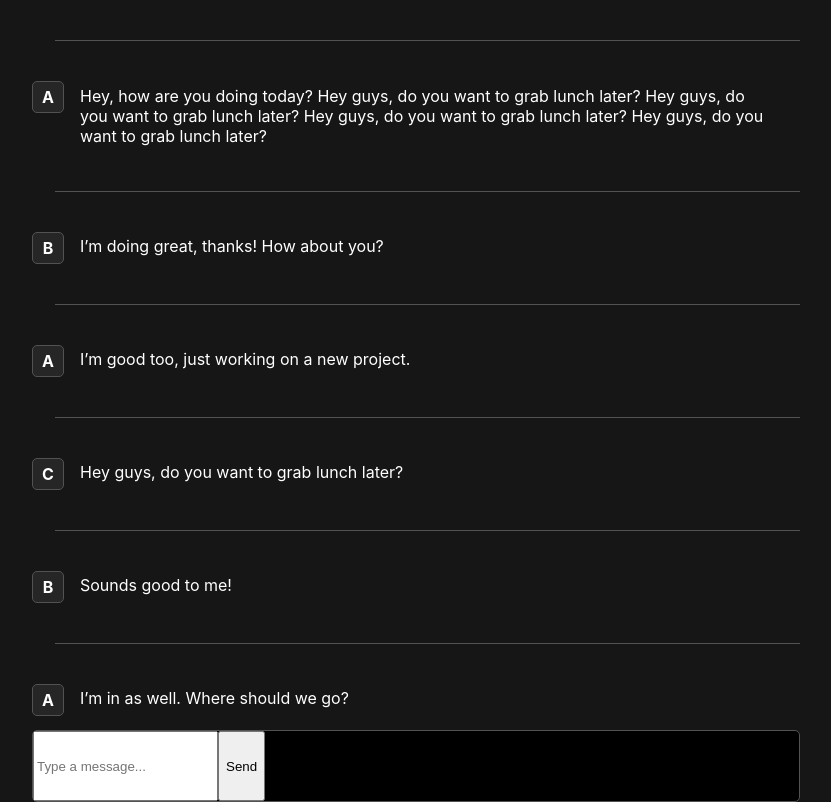
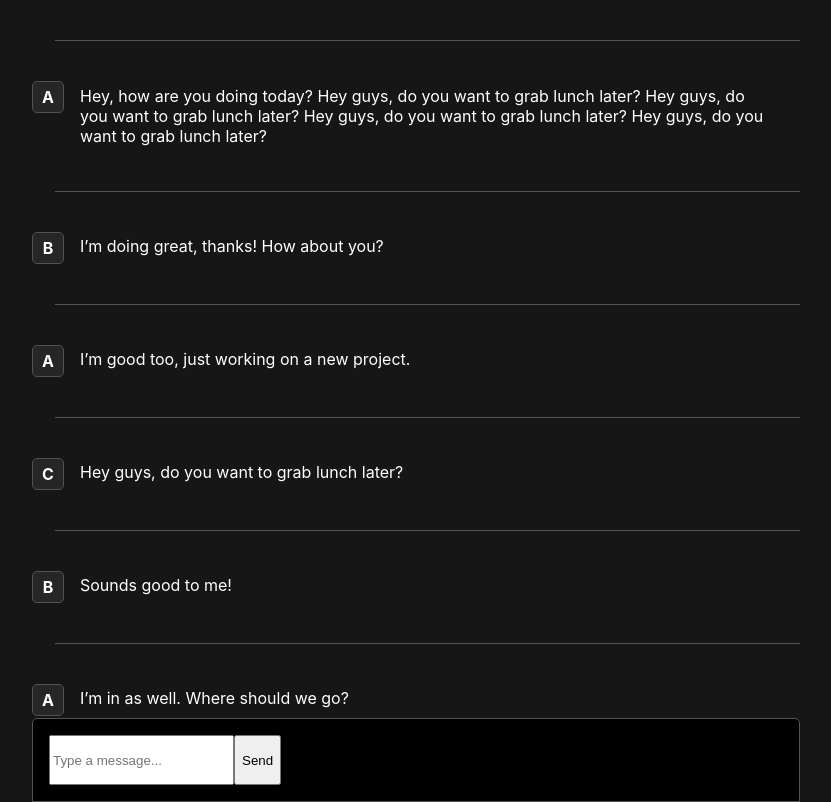
Before and after one commit to doga-ozcelik/chat-application, a React (Create React App) app: page / in a window 1280 px wide. Shown: the whole page, without its empty margins (224-1055 px from the left). Built offline with nearby package versions, Linux system fonts and the light colour scheme.

Commit message:
style(MessageInput.css): Arrange container design

```diff
--- a/src/components/ChatBox/ChatBox.css
+++ b/src/components/ChatBox/ChatBox.css
@@ -1,6 +1,6 @@
 .Chat-box-container {
   overflow-y: scroll;
-  height: calc(100vh - 70px);
+  height: calc(100vh - 50px - 2rem);
 }
 
 .Message {
--- a/src/components/MessageInput/MessageInput.css
+++ b/src/components/MessageInput/MessageInput.css
@@ -1,7 +1,8 @@
 .Input-container {
   display: flex;
   background-color: black;
-  border-radius: 5px;
+  border-radius: 5px 5px 0 0;
   border: 0.5px solid #525252;
-  height: 70px;
+  height: 50px;
+  padding: 1rem;
 }
```
